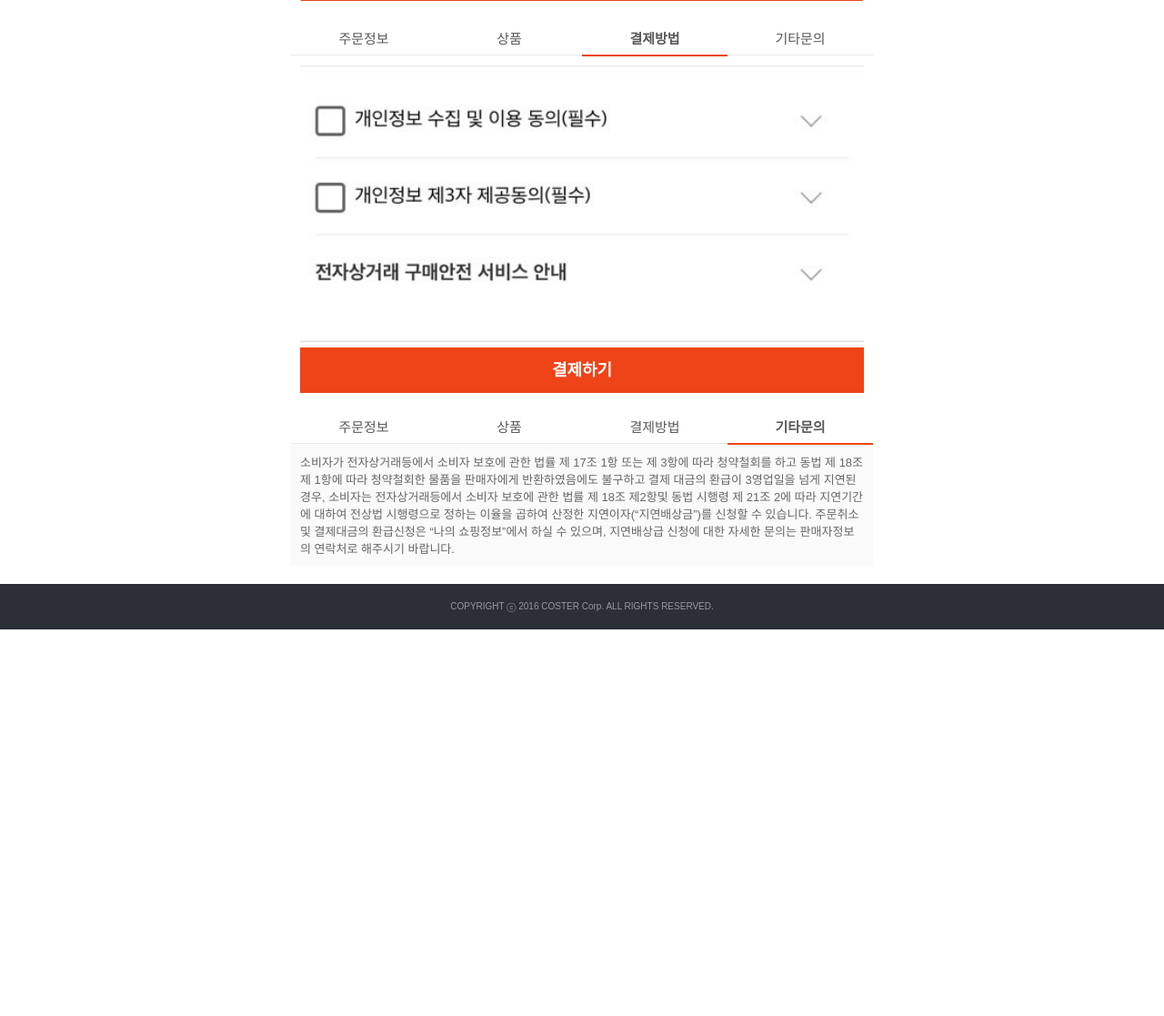
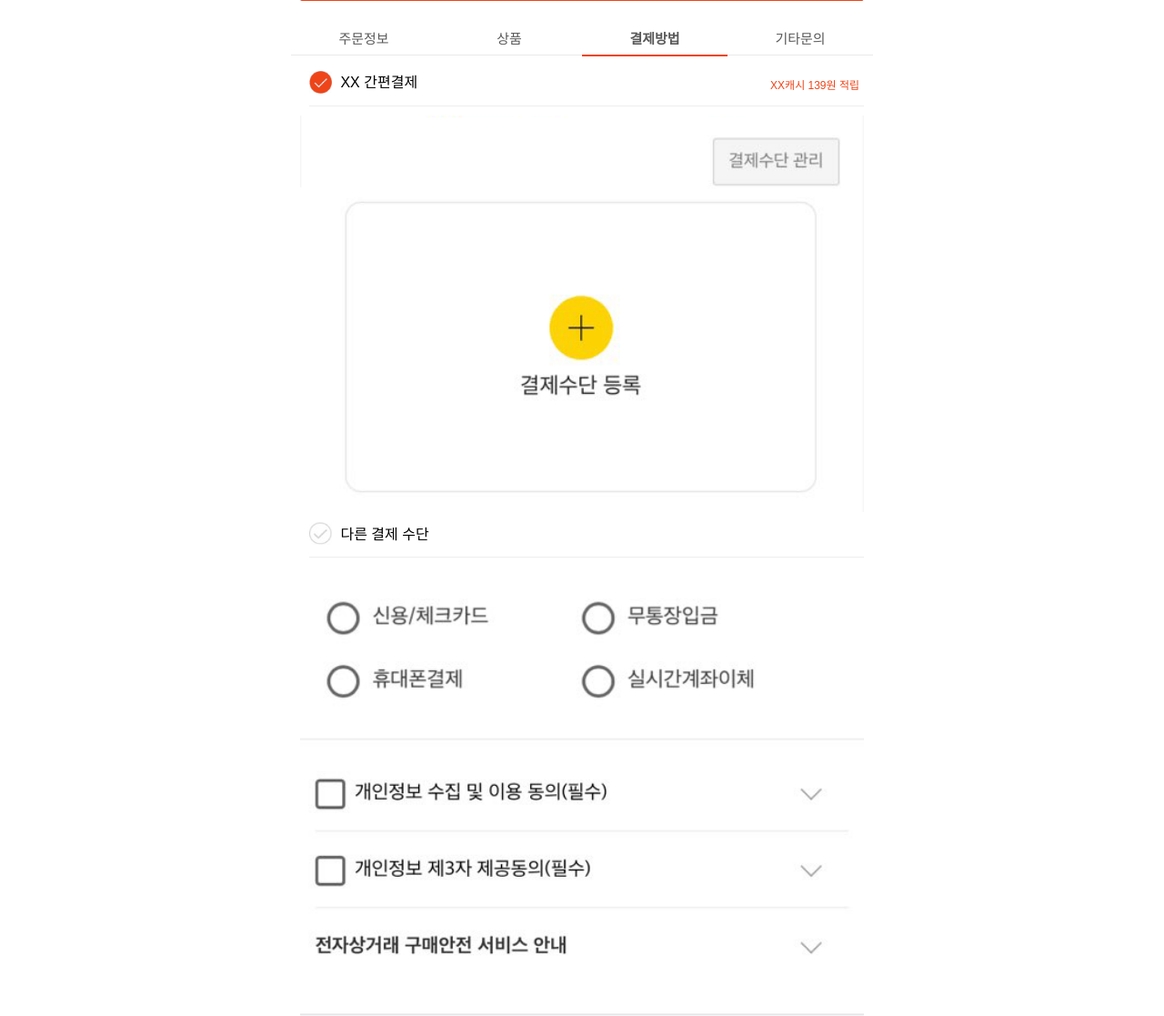
Before and after one commit to JJ81/coster-mobile-demo, a PHP site: page /payment.html in a window 1280 px wide. Shown: the part 1852-2969 px from the top of the page at 91% size. Before the commit the page ends 2544 px from the top, so only its background shows below. Run offline with PHP 8.4, Linux system fonts and the light colour scheme; some libraries are stand-ins or nearby versions.

Commit message:
no message

```diff
--- a/assets/stylesheet/scss/_payment.scss
+++ b/assets/stylesheet/scss/_payment.scss
@@ -80,4 +80,27 @@
     line-height: 50px;
   }
 
+
+  .ico_checked{
+    position: relative;
+    top: 7px;
+    margin-right: 5px;
+  }
+
+  .holder_checked{
+    position: relative;
+    display: block;
+    height: 40px;
+    border-bottom: 1px solid #eee;
+    padding-bottom: 5px;
+    margin-bottom: 10px;
+    margin-left: 10px;
+
+    .txt-red{
+      position:absolute;
+      top: 13px;
+      right: 5px;
+      font-size: 12px;
+    }
+  }
 }
--- a/payment.html
+++ b/payment.html
@@ -4,7 +4,7 @@
 	<meta charset="UTF-8" />
 	<meta name="viewport" content="width=device-width,initial-scale=1.0,minimum-scale=1.0,maximum-scale=1.0,user-scalable=1.0" />
 	<title>Coster Mall Demo.</title>
-	<link rel="stylesheet" href="./assets/stylesheet/styles.min.css?v=abcdefghijk" />
+	<link rel="stylesheet" href="./assets/stylesheet/styles.min.css?v=a1234" />
 	<link rel="stylesheet" href="./bower_components/fontawesome/web-fonts-with-css/css/fontawesome-all.min.css" />
 </head>
 <body>
@@ -106,11 +106,20 @@
 
 	<div style="padding: 10px;margin-bottom: 10px;">
 		<!-- 간편결제 -->
+		<span class="holder_checked">
+			<img src="./assets/images/ico_checked.gif" alt="" width="25" class="ico_checked" /> XX 간편결제
+			<span class="txt-red">XX캐시 139원 적립</span>
+		</span>
+		<img src="./assets/images/img_add_payment.gif" alt="" width="100%" />
+
 
 		<!-- 결제방식선택 -->
-
+		<span class="holder_checked">
+			<img src="./assets/images/ico_unchecked.gif" alt="" width="25" class="ico_checked" /> 다른 결제 수단
+		</span>
+		<img src="./assets/images/img_checked_others.png" alt="" width="100%" />
 		<img src="./assets/images/img_agreement.jpg" alt="" width="100%" />
-		<a href="javascript:alert('결제되었습니다.');" class="btn_pay_now">결제하기</a>
+		<a href="javascript:alert('결제되었습니다.');window.location.href='./index.html';" class="btn_pay_now">결제하기</a>
 	</div>
 
 	<nav>
```
Also changed, not shown: assets/stylesheet/styles.css (+17 -0 lines), assets/images/ico_checked.gif (added), assets/images/ico_unchecked.gif (added), assets/images/img_add_payment.gif (added), assets/images/img_checked_others.png (added), assets/stylesheet/styles.min.css, 1 other file.
